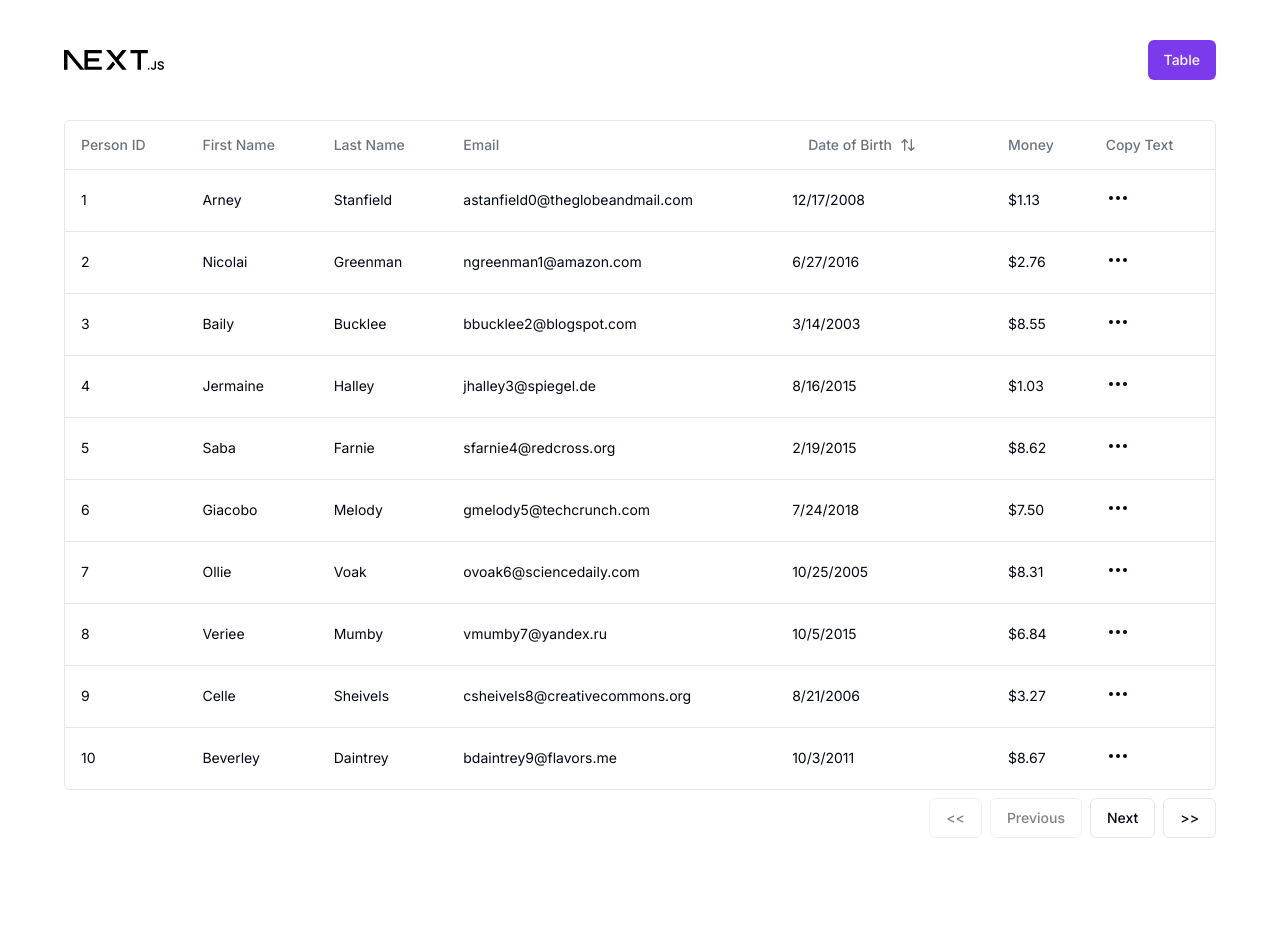
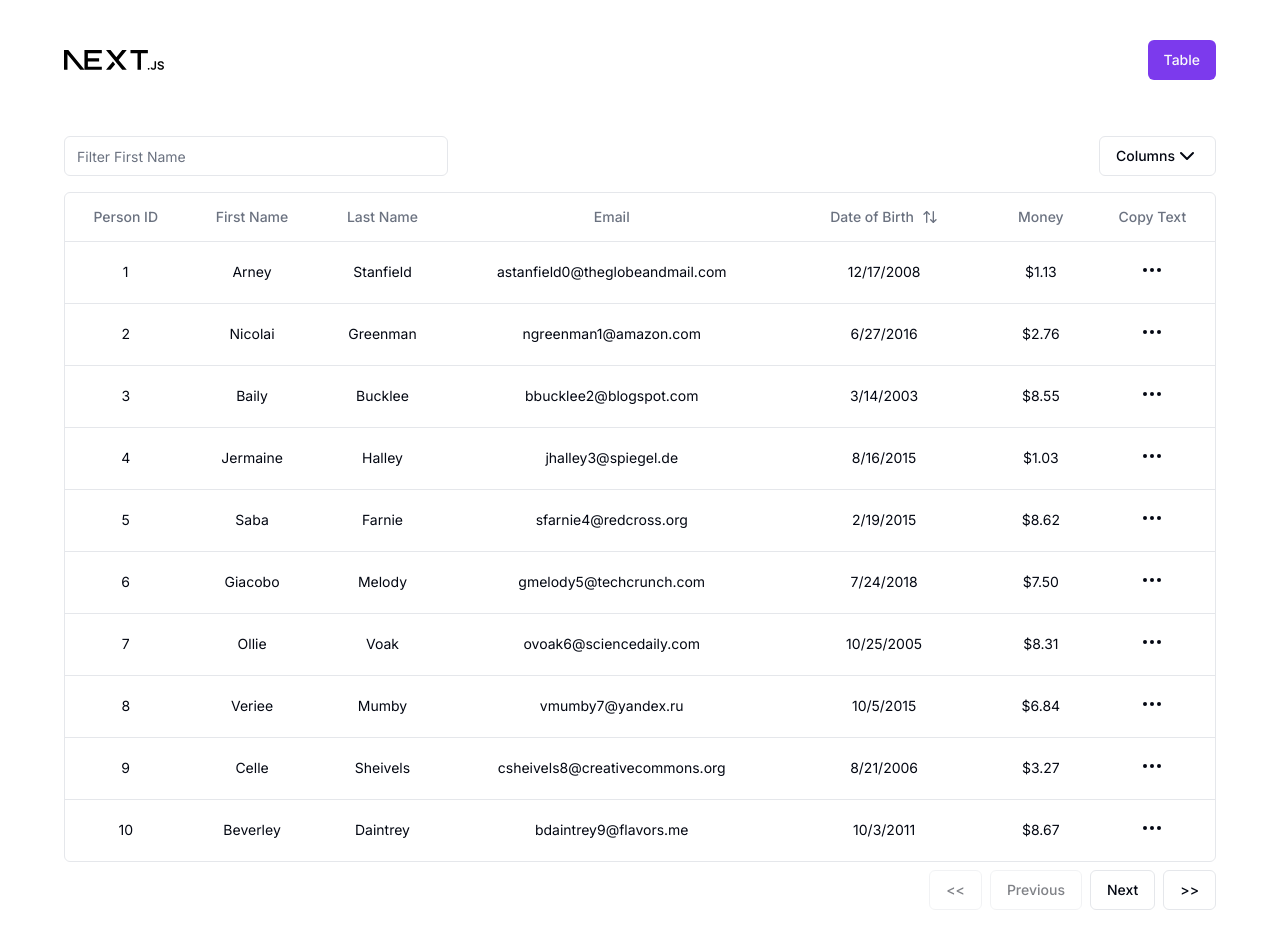
Before and after one commit to siddiquenaim/shadcn-practice-project, a Next.js app: page /people in a window 1280 px wide. Shown: the top 948 px of the page. Before the commit the page ends 918 px from the top, so only its background shows below. Built offline with nearby package versions, Linux system fonts and the light colour scheme.

Commit message:
Added column visibility feature

```diff
--- a/app/people/PeopleDataTable.tsx
+++ b/app/people/PeopleDataTable.tsx
@@ -4,8 +4,10 @@
   ColumnDef,
   ColumnFiltersState,
   SortingState,
+  VisibilityState,
   flexRender,
   getCoreRowModel,
+  getFilteredRowModel,
   getPaginationRowModel,
   getSortedRowModel,
   useReactTable,
@@ -22,6 +24,19 @@
 
 import React, { useState } from "react";
 import { Button } from "@/components/ui/button";
+import { Input } from "@/components/ui/input";
+import {
+  DropdownMenu,
+  DropdownMenuCheckboxItem,
+  DropdownMenuContent,
+  DropdownMenuTrigger,
+} from "@/components/ui/dropdown-menu";
+import {
+  ArrowDown,
+  ArrowDown01,
+  ArrowDownIcon,
+  ChevronDown,
+} from "lucide-react";
 
 interface DataTableProps<TData, TValue> {
   columns: ColumnDef<TData, TValue>[];
@@ -35,6 +50,7 @@
   //local states for table functionality
   const [sorting, setSorting] = useState<SortingState>([]);
   const [columnFilters, setColumnFilters] = useState<ColumnFiltersState>([]);
+  const [columnVisibility, setColumnVisibility] = useState<VisibilityState>({});
 
   // setting table data
   const table = useReactTable({
@@ -46,29 +62,75 @@
     getCoreRowModel: getCoreRowModel(),
     getPaginationRowModel: getPaginationRowModel(),
     getSortedRowModel: getSortedRowModel(),
+    getFilteredRowModel: getFilteredRowModel(),
 
     //on action
     onSortingChange: setSorting,
     onColumnFiltersChange: setColumnFilters,
+    onColumnVisibilityChange: setColumnVisibility,
 
     //updating state
     state: {
       sorting,
       columnFilters,
+      columnVisibility,
     },
   });
 
   return (
     <div className="mb-20">
+      {/* table control options */}
+      <div className="flex justify-between items-center py-4">
+        {/* filter first name */}
+        <Input
+          placeholder="Filter First Name"
+          value={
+            (table.getColumn("first_name")?.getFilterValue() as string) || ""
+          }
+          onChange={(e) =>
+            table.getColumn("first_name")?.setFilterValue(e.target.value)
+          }
+          className="max-w-sm"
+        />
+
+        {/* column visibility */}
+        <DropdownMenu>
+          <DropdownMenuTrigger asChild>
+            <Button variant="outline">
+              Columns <ChevronDown />
+            </Button>
+          </DropdownMenuTrigger>
+          <DropdownMenuContent align="end">
+            {table
+              .getAllColumns()
+              .filter((column) => column.getCanHide())
+              .map((selectedColumn) => {
+                return (
+                  <DropdownMenuCheckboxItem
+                    key={selectedColumn.id}
+                    className="capitalize"
+                    checked={selectedColumn.getIsVisible()}
+                    onCheckedChange={(value: boolean) => {
+                      selectedColumn.toggleVisibility(!!value);
+                    }}
+                  >
+                    {selectedColumn.id}
+                  </DropdownMenuCheckboxItem>
+                );
+              })}
+          </DropdownMenuContent>
+        </DropdownMenu>
+      </div>
+
       {/* table */}
       <div className="rounded-md border">
-        <Table>
+        <Table className="text-center">
           <TableHeader>
             {table.getHeaderGroups().map((headerGroup) => (
               <TableRow key={headerGroup.id}>
                 {headerGroup.headers.map((header) => {
                   return (
-                    <TableHead key={header.id}>
+                    <TableHead key={header.id} className="text-center">
                       {flexRender(
                         header.column.columnDef.header,
                         header.getContext()
--- /dev/null
+++ b/components/ui/input.tsx
@@ -0,0 +1,25 @@
+import * as React from "react"
+
+import { cn } from "@/lib/utils"
+
+export interface InputProps
+  extends React.InputHTMLAttributes<HTMLInputElement> {}
+
+const Input = React.forwardRef<HTMLInputElement, InputProps>(
+  ({ className, type, ...props }, ref) => {
+    return (
+      <input
+        type={type}
+        className={cn(
+          "flex h-10 w-full rounded-md border border-input bg-background px-3 py-2 text-sm ring-offset-background file:border-0 file:bg-transparent file:text-sm file:font-medium placeholder:text-muted-foreground focus-visible:outline-none focus-visible:ring-2 focus-visible:ring-ring focus-visible:ring-offset-2 disabled:cursor-not-allowed disabled:opacity-50",
+          className
+        )}
+        ref={ref}
+        {...props}
+      />
+    )
+  }
+)
+Input.displayName = "Input"
+
+export { Input }
```
